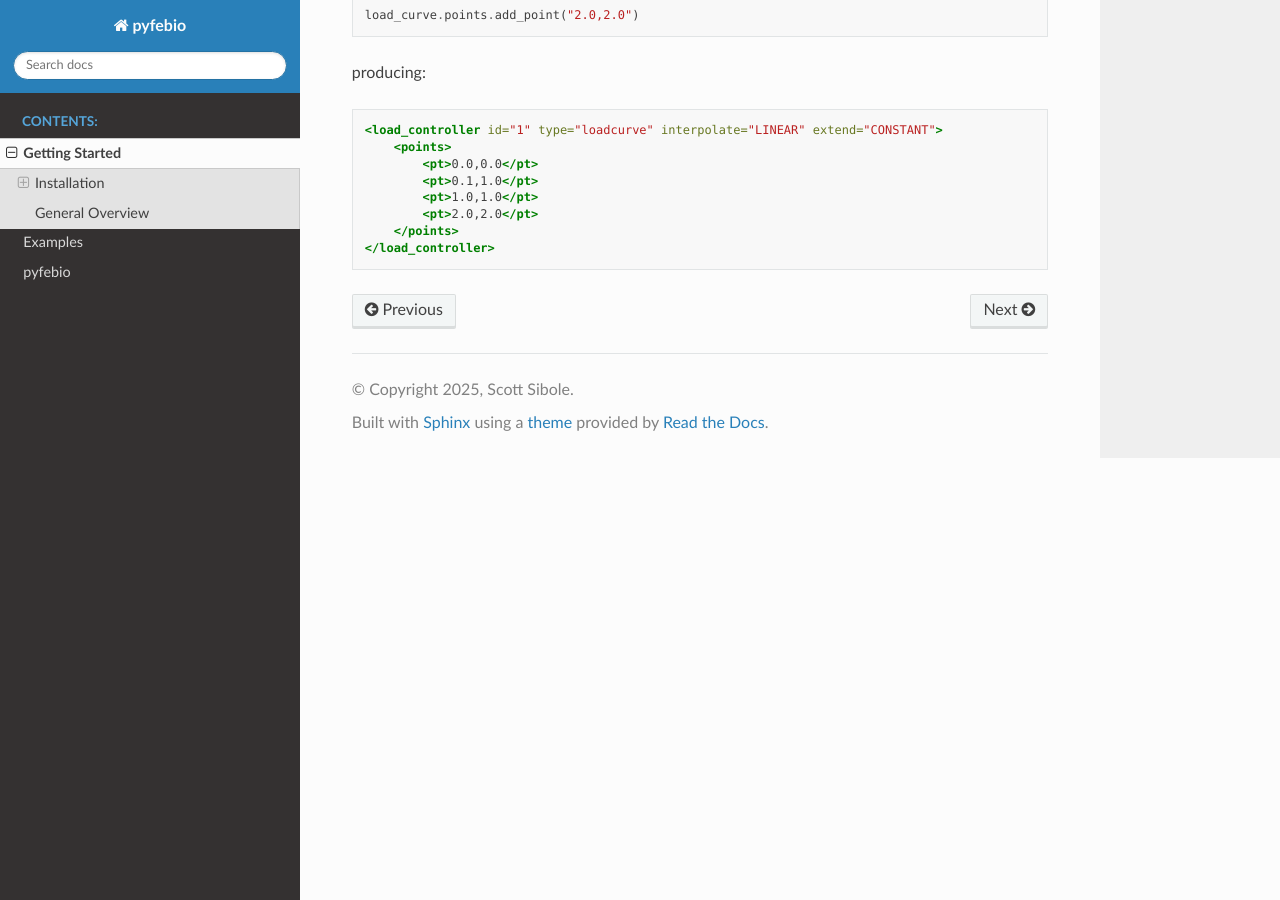
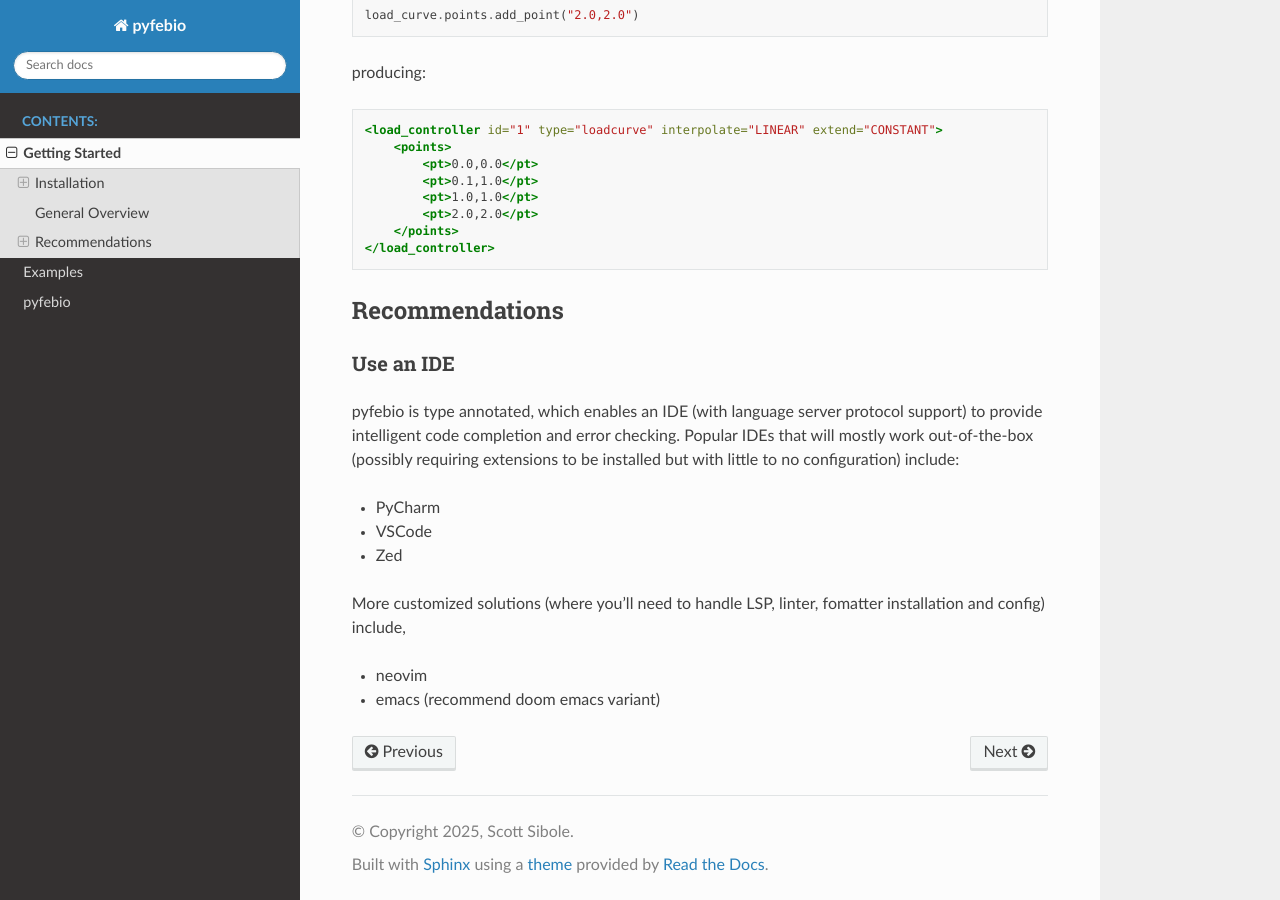
Before and after one commit to CompOrthoBiomech/pyfebio, a Sphinx documentation site: the page built from docs/introduction.rst, in a window 1280 px wide and 900 px high, scrolled down 5466 px. Built offline with Sphinx 7.4.7 and the Read the Docs theme 3.1.0, drawn with Linux system fonts in a browser that asks for light colours.

Commit message:
examples and recommendations

```diff
--- a/docs/introduction.rst
+++ b/docs/introduction.rst
@@ -278,3 +278,21 @@ producing:
             <pt>2.0,2.0</pt>
         </points>
     </load_controller>
+
+Recommendations
+---------------
+
+Use an IDE
+~~~~~~~~~~
+
+pyfebio is type annotated, which enables an IDE (with language server protocol support) to provide intelligent code completion and error checking.
+Popular IDEs that will mostly work out-of-the-box (possibly requiring extensions to be installed but with little to no configuration) include:
+
+- PyCharm
+- VSCode
+- Zed
+
+More customized solutions (where you'll need to handle LSP, linter, fomatter installation and config) include,
+
+- neovim
+- emacs (recommend doom emacs variant)
```
Also changed, not shown: 1 other file.
